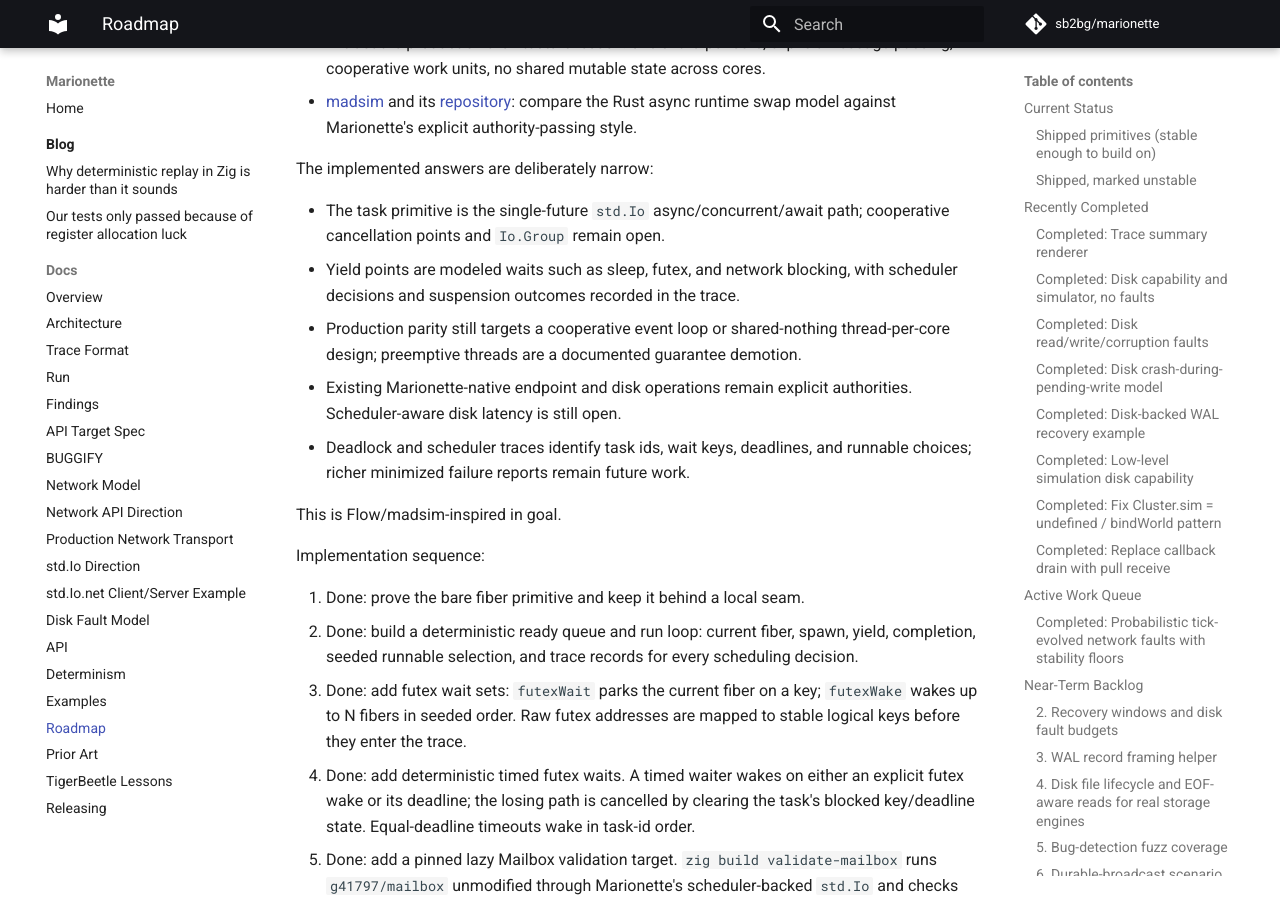
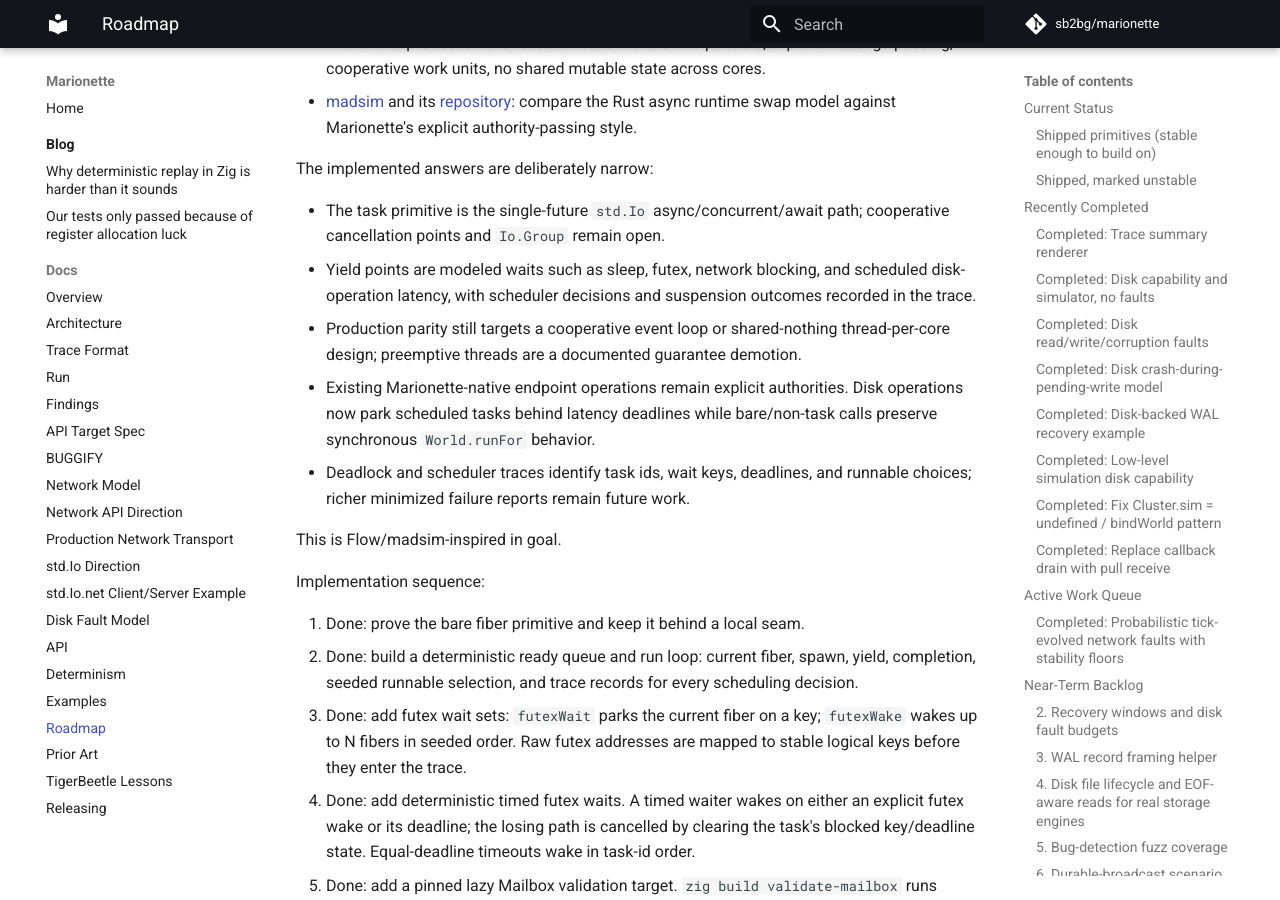
Before and after one commit to sb2bg/marionette, an MkDocs documentation site: the page built from docs/roadmap.md, in a window 1280 px wide and 900 px high, scrolled down 20627 px. Built offline with MkDocs 1.6.1 and Material for MkDocs 9.7.7, drawn with Linux system fonts in a browser that asks for light colours; comment, search, counter and statistics services are not loaded.

Commit message:
Align roadmap with scheduler-aware disk latency

```diff
--- a/docs/roadmap.md
+++ b/docs/roadmap.md
@@ -903,13 +903,15 @@ The implemented answers are deliberately narrow:
 
 - The task primitive is the single-future `std.Io` async/concurrent/await path;
   cooperative cancellation points and `Io.Group` remain open.
-- Yield points are modeled waits such as sleep, futex, and network blocking,
-  with scheduler decisions and suspension outcomes recorded in the trace.
+- Yield points are modeled waits such as sleep, futex, network blocking, and
+  scheduled disk-operation latency, with scheduler decisions and suspension
+  outcomes recorded in the trace.
 - Production parity still targets a cooperative event loop or shared-nothing
   thread-per-core design; preemptive threads are a documented guarantee
   demotion.
-- Existing Marionette-native endpoint and disk operations remain explicit
-  authorities. Scheduler-aware disk latency is still open.
+- Existing Marionette-native endpoint operations remain explicit authorities.
+  Disk operations now park scheduled tasks behind latency deadlines while
+  bare/non-task calls preserve synchronous `World.runFor` behavior.
 - Deadlock and scheduler traces identify task ids, wait keys, deadlines, and
   runnable choices; richer minimized failure reports remain future work.
 
```
